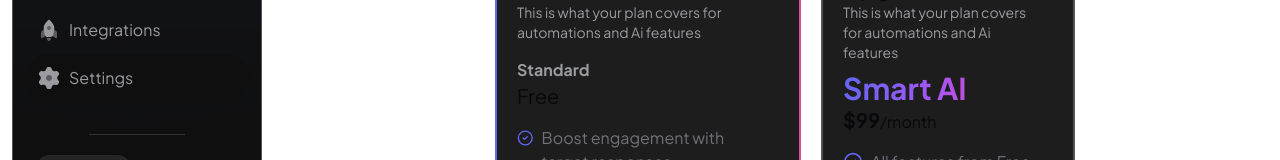
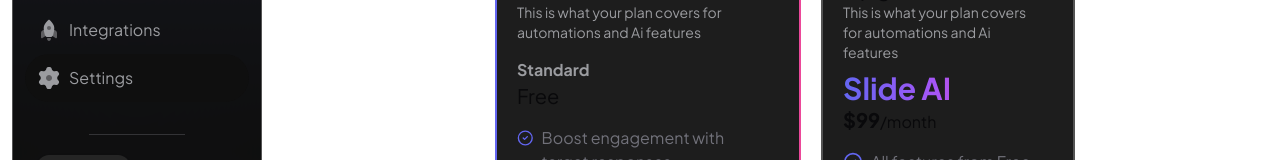
Before and after one commit to AymanSdk/slide, a Next.js app: page /dashboard/1/settings in a window 1280 px wide. Shown: the part 248-408 px from the top of the page. Built offline with nearby package versions, Linux system fonts and the light colour scheme; no server answers.

Commit message:
Rename "Smart AI" to "Slide AI" in PaymentCard component for clarity

```diff
--- a/src/components/global/billing/payment-card.tsx
+++ b/src/components/global/billing/payment-card.tsx
@@ -45,7 +45,7 @@
         </p>
         {label === "PRO" ? (
           <span className="bg-gradient-to-r text-3xl from-indigo-500 via-purple-500 font-bold to-pink-500 bg-clip-text text-transparent">
-            Smart AI
+            Slide AI
           </span>
         ) : (
           <p className="font-bold mt-2 text-text-secondary">Standard</p>
```
